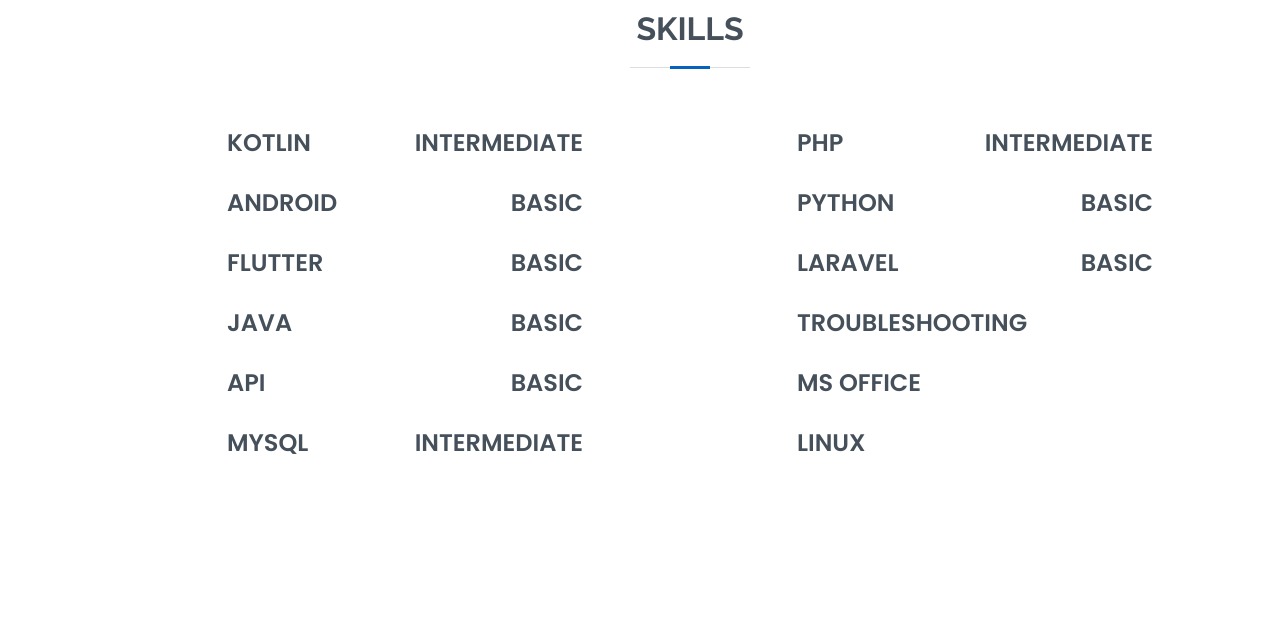
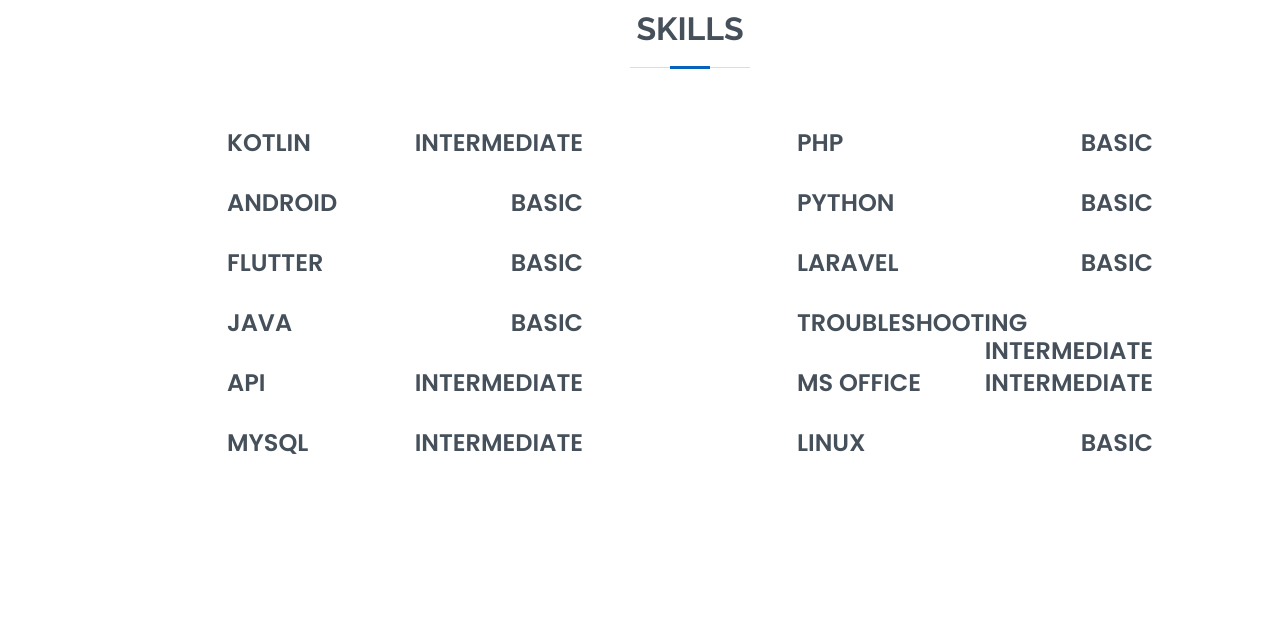
Before and after one commit to neddy1298/Resume, a plain HTML site: page index.html in a window 1280 px wide. Shown: the part 1440-2077 px from the top of the page. Drawn offline with nearby package versions, Linux system fonts and the light colour scheme.

Commit message:
Update skill levels in index.html

```diff
--- a/index.html
+++ b/index.html
@@ -142,7 +142,7 @@
                 <h4 class="skill">Java <i class="val">Basic</i></h4>
               </div>
               <div class="progress">
-                <h4 class="skill">API <i class="val">Basic</i></h4>
+                <h4 class="skill">API <i class="val">Intermediate</i></h4>
               </div>
               <div class="progress">
                 <h4 class="skill">MySQL <i class="val">Intermediate</i></h4>
@@ -151,7 +151,7 @@
 
             <div class="col-lg-4 offset-lg-2">
               <div class="progress">
-                <h4 class="skill">PHP <i class="val">Intermediate</i></h4>
+                <h4 class="skill">PHP <i class="val">Basic</i></h4>
               </div>
               <div class="progress">
                 <h4 class="skill">Python <i class="val">Basic</i></h4>
@@ -160,13 +160,13 @@
                 <h4 class="skill">Laravel <i class="val">Basic</i></h4>
               </div>
               <div class="progress">
-                <h4 class="skill">Troubleshooting</h4>
+                <h4 class="skill">Troubleshooting <i class="val">Intermediate</i></h4>
               </div>
               <div class="progress">
-                <h4 class="skill">MS Office</h4>
+                <h4 class="skill">MS Office <i class="val">Intermediate</i></h4>
               </div>
               <div class="progress">
-                <h4 class="skill">Linux</h4>
+                <h4 class="skill">Linux <i class="val">Basic</i></h4>
               </div>
             </div>
           </div>
```
